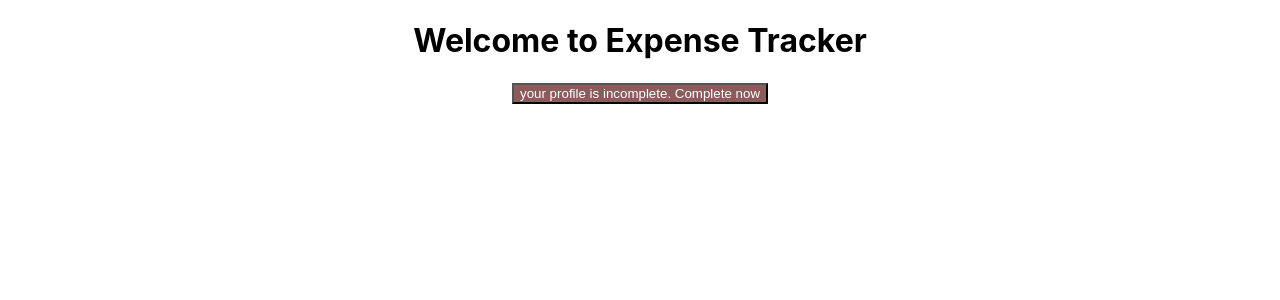
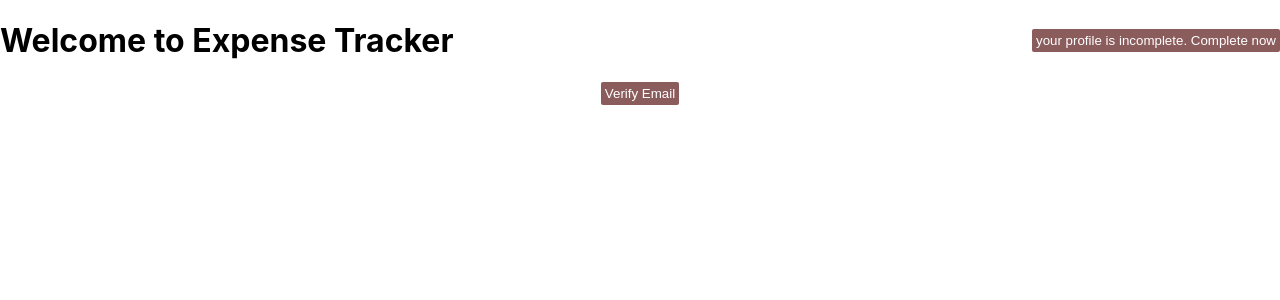
Before and after one commit to ayasha2001/expense_tracker_redux, a React (Create React App) app: page /home in a window 1280 px wide. Shown: the top 300 px of the page. Built offline with nearby package versions, Linux system fonts and the light colour scheme.

Commit message:
email verification added

```diff
--- /dev/null
+++ b/src/pages/HomePage.css
@@ -0,0 +1,19 @@
+.home-container-div {
+    display: flex;
+    justify-content: space-between;
+    align-items: center;
+}
+
+.btn-home-page{
+    background-color: rgb(139, 92, 92);
+    color: white;
+    border: 0;
+    padding: 4px;
+    border-radius: 2px;
+}
+
+.error-msg{
+    color: red;
+    font-family: sans-serif;
+    font-size: 12px;
+}
--- a/src/pages/HomePage.js
+++ b/src/pages/HomePage.js
@@ -1,24 +1,70 @@
-import React from "react";
-import {useNavigate} from "react-router-dom";
+import React,{useEffect,useState} from "react";
+import { useNavigate } from "react-router-dom";
+import "./HomePage.css";
 
 const HomePage = () => {
+  const nav = useNavigate();
+  const [token, setToken] = useState("");
+  const [errorMsg,setErrorMsg] = useState("")
 
-  const nav = useNavigate()
+  useEffect(() => {
+    const storedToken = localStorage.getItem("token");
+    // console.log(storedToken);
+    setToken(storedToken || "");
+  }, []);
 
-  const handleClick = () => {
-    nav("/profile")
-  }
+  const handleNavigation = () => {
+    nav("/profile");
+  };
+
+  const handleEmailVerification = async () => {
+    try {
+      if (!token) {
+        return;
+      }
+      const response = await fetch(
+        "https://identitytoolkit.googleapis.com/v1/accounts:sendOobCode?key=AIzaSyDqZwDjnF43ZY2c_T6j07yTFfJsQ1_09Rc",
+        {
+          method: "POST",
+          body: JSON.stringify({
+            requestType:"VERIFY_EMAIL",
+            idToken: token,
+          }),
+          headers: {
+            "Content-Type": "application/json",
+          },
+        }
+      );
+
+      if (!response.ok) {
+        const errorData = await response.json();
+        console.error(
+          "Email verication failed:",
+          errorData.error.message
+        );
+        return;
+      }
+
+      const data = await response.json();
+      console.log(data);
+    } catch (error) {
+      console.error("Email verication failed:", error.message);
+    }
+  };
 
   return (
-    <div>
-      <h1>Welcome to Expense Tracker</h1>
-      <button
-        style={{ backgroundColor: "rgb(139, 92, 92)", color: "white" }}
-        onClick={handleClick}
-      >
-        your profile is incomplete. Complete now
+    <>
+      <div className="home-container-div">
+        <h1>Welcome to Expense Tracker</h1>
+        <button onClick={handleNavigation} className="btn-home-page">
+          your profile is incomplete. Complete now
+        </button>
+      </div>
+      <button onClick={handleEmailVerification} className="btn-home-page">
+        Verify Email
       </button>
-    </div>
+      <p className="error-msg">{errorMsg}</p>
+    </>
   );
 };
 
```
